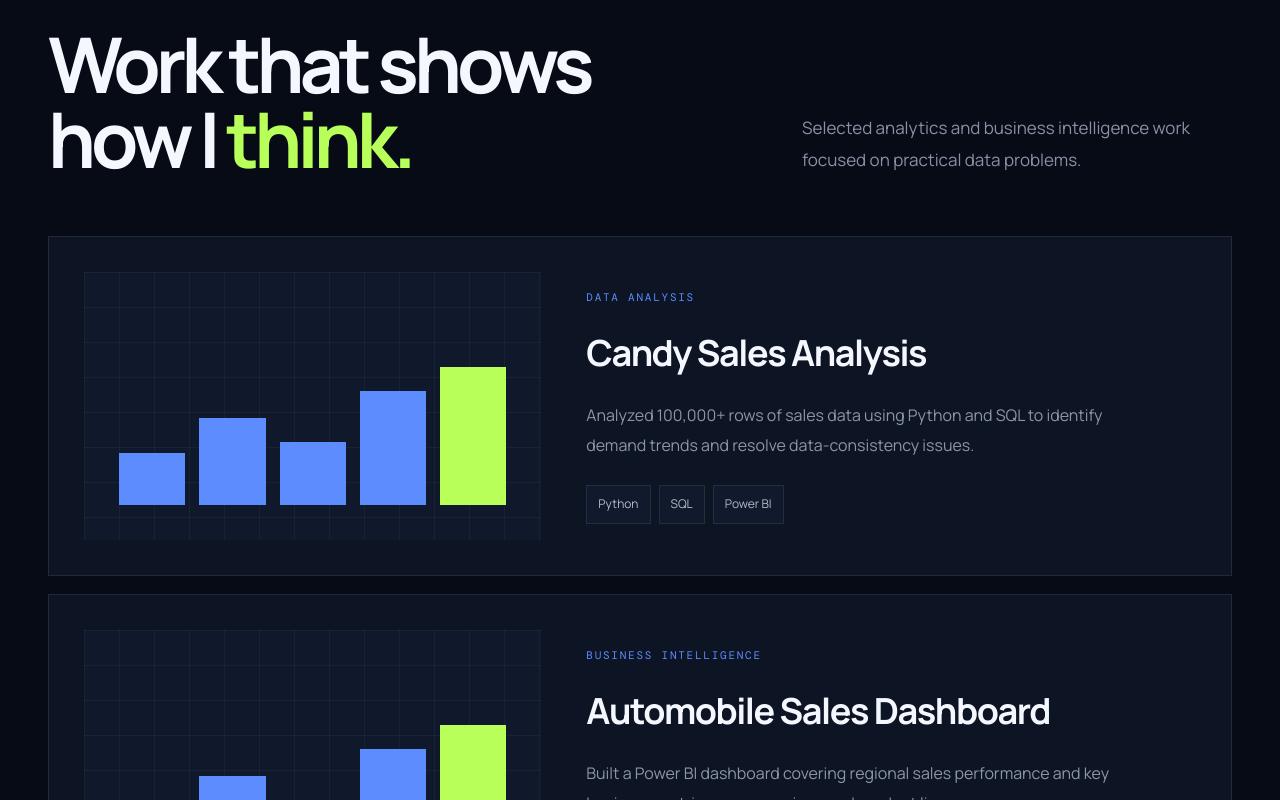
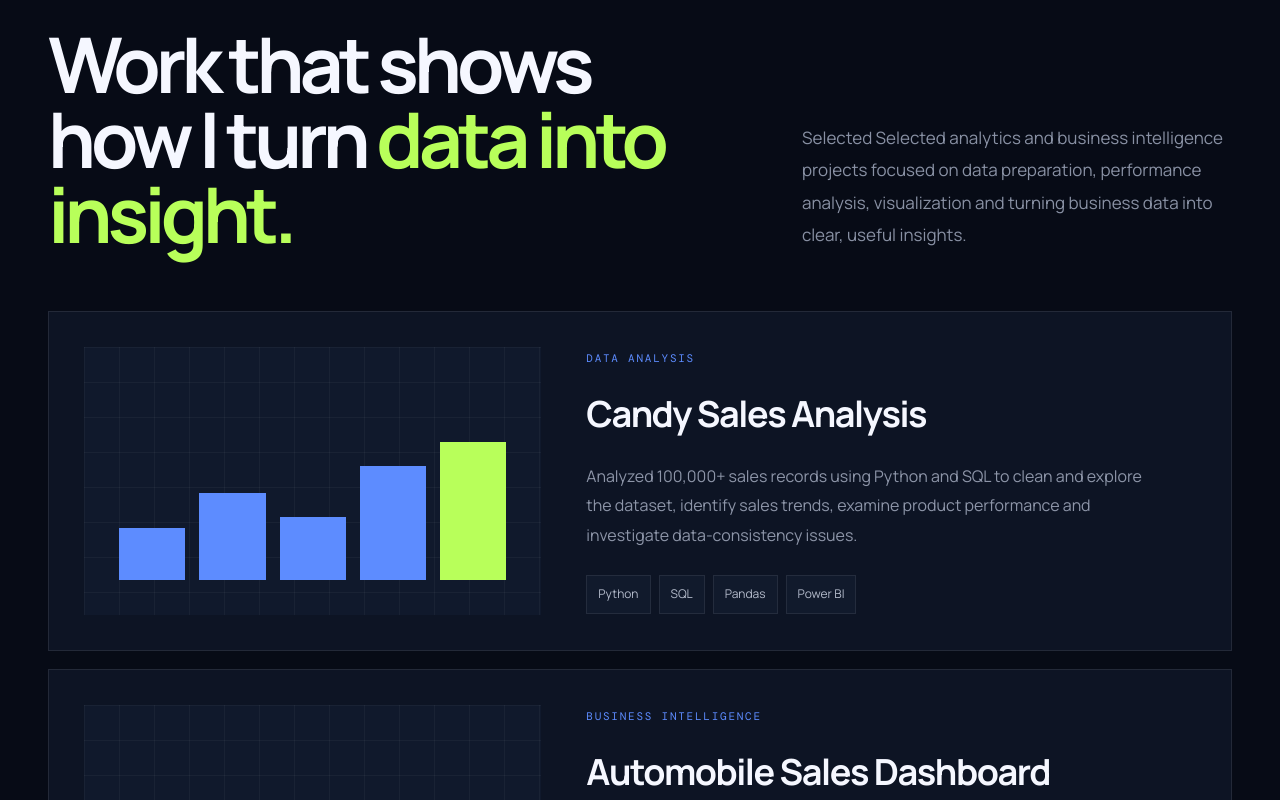
Before and after one commit to kalpana-eng/Portfolio-Sambhav, a React (Vite) app: page / in a window 1280 px wide. Shown: the part 3480-4280 px from the top of the page. Built offline with nearby package versions, Linux system fonts and the light colour scheme.

Commit message:
Improved the Project section  section  for portfolio

```diff
--- a/src/App.jsx
+++ b/src/App.jsx
@@ -45,14 +45,14 @@ function App() {
     category: "DATA ANALYSIS",
     title: "Candy Sales Analysis",
     description:
-        "Analyzed 100,000+ rows of sales data using Python and SQL to identify demand trends and resolve data-consistency issues.",
-      tools: ["Python", "SQL", "Power BI"],
+      "Analyzed 100,000+ sales records using Python and SQL to clean and explore the dataset, identify sales trends, examine product performance and investigate data-consistency issues.",
+    tools: ["Python", "SQL", "Pandas", "Power BI"],
   },
   {
     category: "BUSINESS INTELLIGENCE",
     title: "Automobile Sales Dashboard",
     description:
-        "Built a Power BI dashboard covering regional sales performance and key business metrics across regions and product lines.",
+      "Developed a Power BI dashboard to analyze regional sales performance and key business metrics across regions and product lines, making performance trends easier to monitor and compare.",
     tools: ["Power BI", "DAX", "Power Query"],
   },
 ];
@@ -300,12 +300,13 @@ function App() {
           <h2>
             Work that shows
             <br />
-            how I <span>think.</span>
+            how I turn <span>data into insight.</span>
           </h2>
 
           <p>
-            Selected analytics and business intelligence work focused on
-            practical data problems.
+            Selected Selected analytics and business intelligence projects focused on
+                data preparation, performance analysis, visualization and
+            turning business data into clear, useful insights.
           </p>
         </div>
 
```
Lines whose indentation alone changed are shown as unchanged.
